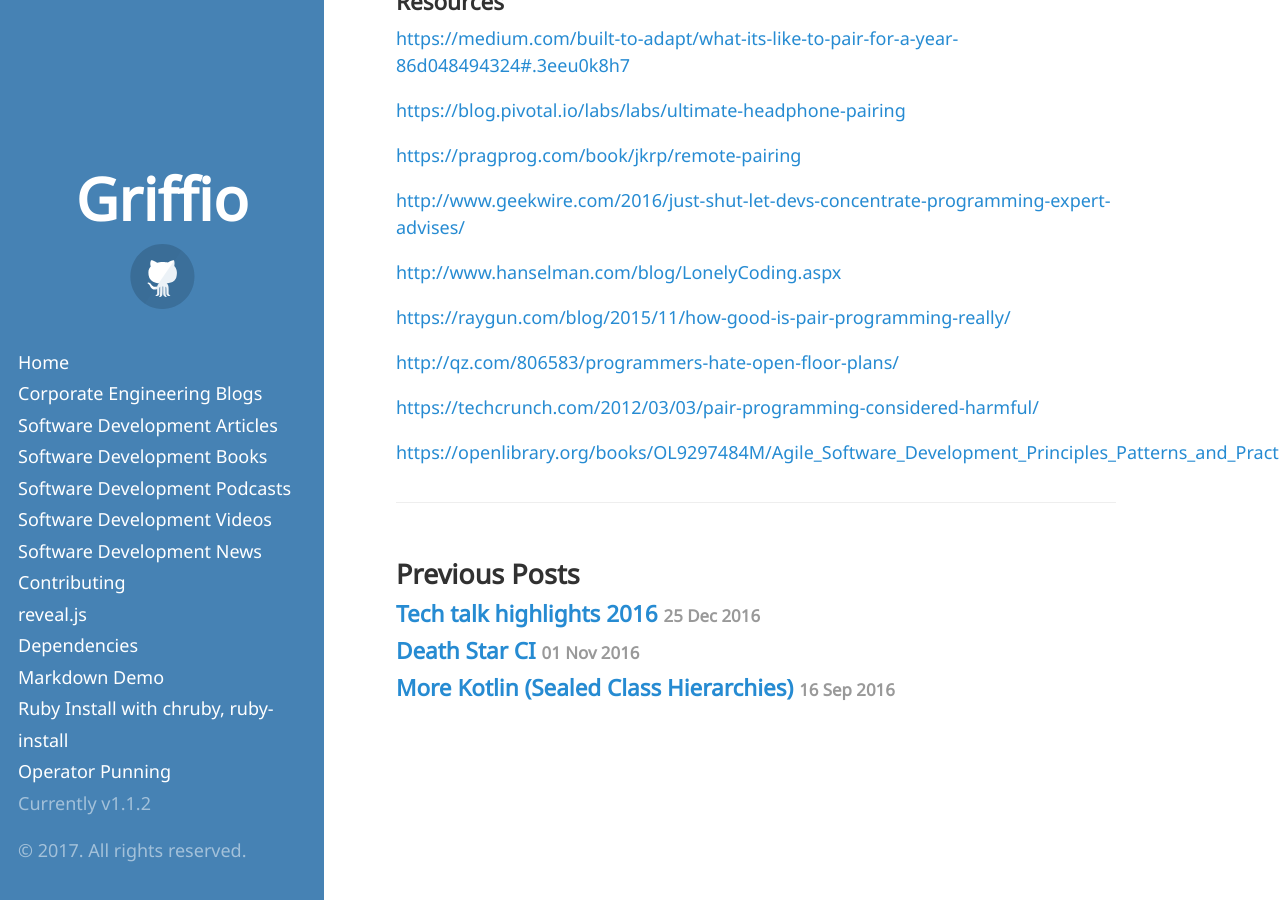
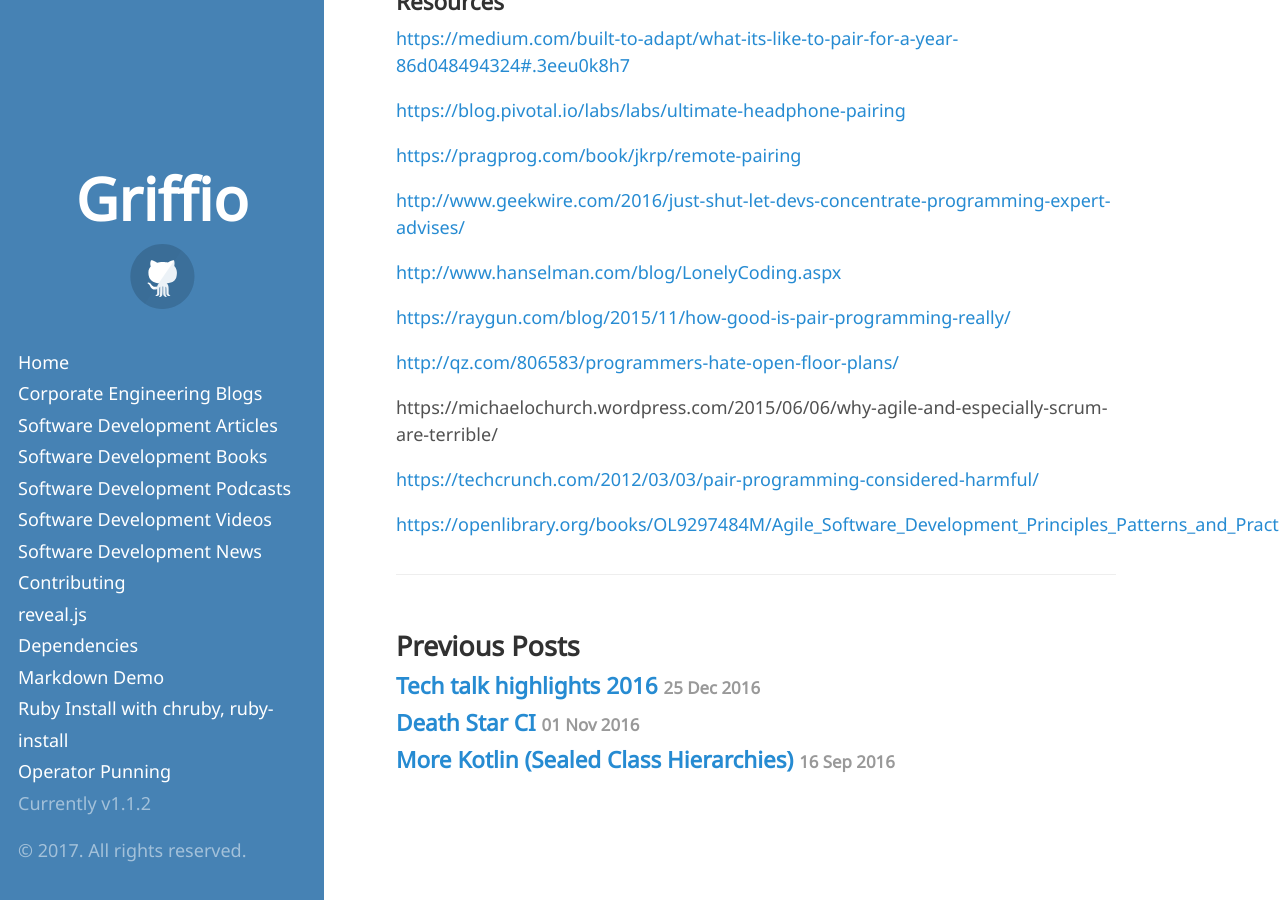
Before and after one commit to griffio/griffio.github.io, a Jekyll site: the page built from _posts/2016-10-18-Six-Degrees-Of-Pair-Programming.md, in a window 1280 px wide and 900 px high, scrolled down 2482 px. Built offline with Jekyll 4.4.1, drawn with Linux system fonts in a browser that asks for light colours; some web fonts are replaced; some of the changed lines change nothing that is shown.

Commit message:
Update 2016-10-18-Six-Degrees-Of-Pair-Programming.md

```diff
--- a/_posts/2016-10-18-Six-Degrees-Of-Pair-Programming.md
+++ b/_posts/2016-10-18-Six-Degrees-Of-Pair-Programming.md
@@ -84,6 +84,8 @@
 
 <http://qz.com/806583/programmers-hate-open-floor-plans/>
 
+https://michaelochurch.wordpress.com/2015/06/06/why-agile-and-especially-scrum-are-terrible/
+
 <https://techcrunch.com/2012/03/03/pair-programming-considered-harmful/>
 
 <https://openlibrary.org/books/OL9297484M/Agile_Software_Development_Principles_Patterns_and_Practices>
```
